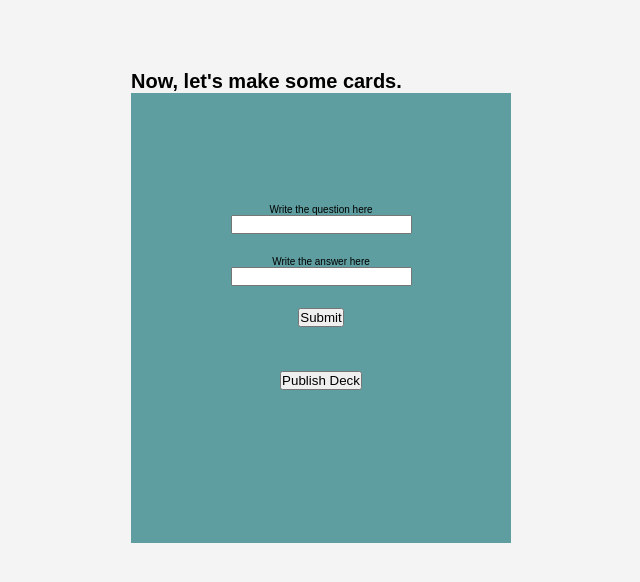
After one commit to Momentum-Team-9/django-duplex-team, a Django app: page /deck/create/card/ in a window 1280 px wide. The commit adds this page. Shown: the top 582 px of the page, without its empty margins (319-959 px from the left). Run offline with Django 3.2, Linux system fonts and the light colour scheme.

Commit message:
added create card page

```diff
--- a/django_duplex/urls.py
+++ b/django_duplex/urls.py
@@ -23,6 +23,7 @@ urlpatterns = [
     path("home/", flashcard_views.list_all_decks, name="list_all_decks"),
     path("cards/", flashcard_views.list_all_cards, name="list_all_cards"),
     path("deck/create/", flashcard_views.create_deck, name="create_deck"),
+    path("deck/create/card/", flashcard_views.create_card, name="create_card"),
     path("deck/<int:pk>/", flashcard_views.view_deck, name="view_deck"),
     path('accounts/', include('registration.backends.simple.urls')),
 ]
--- a/flashcard/views.py
+++ b/flashcard/views.py
@@ -1,6 +1,6 @@
 from django.shortcuts import render, redirect, get_object_or_404
 from .models import User, Flashcard, Deck
-from .forms import DeckForm
+from .forms import DeckForm, CardForm
 
 # Create your views here.
 def index(request):
@@ -30,3 +30,16 @@ def create_deck(request):
         form = DeckForm()
     body = {"form": form}
     return render(request, "flashcard/create_deck.html", body)
+
+def create_card(request):
+    if request.method == "POST":
+        form = CardForm(data=request.POST)
+        if form.is_valid():
+            card = form.save(commit=False)
+            card.user = request.user
+            card.save()
+            return redirect("view_deck", pk=card.pk)
+    else:
+        form = CardForm()
+    body = {"form": form}
+    return render(request, "flashcard/create_card.html", body)
--- a/templates/base.html
+++ b/templates/base.html
@@ -4,13 +4,11 @@
     <head>
     <meta charset="UTF-8">
     <meta name="viewport" content="width=device-width, initial-scale=1.0">
-    <link rel="stylesheet" href="https://cdn.jsdelivr.net/npm/picnic">
     <link rel="stylesheet" href="{% static '/styles.css' %}">
     {% block meta %}{% endblock meta %}
     {% block title %}{% endblock title %}
     </head>
     <body>
-    <h1>Flashcard</h1>
             {% block content %}
             {% endblock %}
             </div>
--- /dev/null
+++ b/templates/flashcard/create_card.html
@@ -0,0 +1,26 @@
+{% extends 'base.html' %}
+{% block content %}
+
+<div class='container'>
+    <h1>Now, let's make some cards.</h1>
+    <div class='card_front'>
+        <br>
+        <form>
+            <label for='question'>Write the question here</label><br>
+            <input type="text" id='question' name='question'>
+        </form>
+        <br></br>
+        <form>
+            <label for='answer'>Write the answer here</label><br>
+            <input type="text" id='answer' name='answer'>
+        </form>
+        <br></br>
+        <div class='submit_button'>
+            <button type='submit'>Submit</button>
+        </div>
+        <br></br>
+        <br></br>
+        <button type='submit'>Publish Deck</button>
+    </div>
+</div>
+{% endblock %}
```
Also changed, not shown: db.sqlite3.
